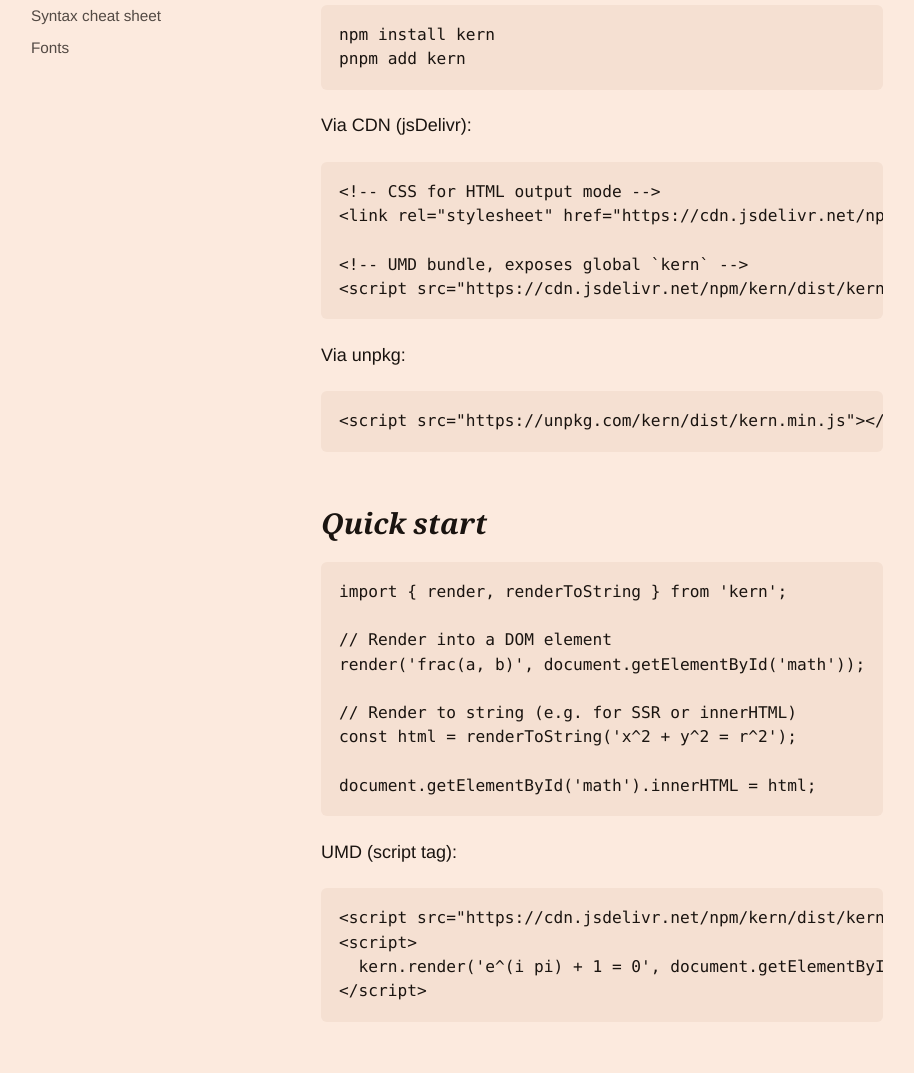
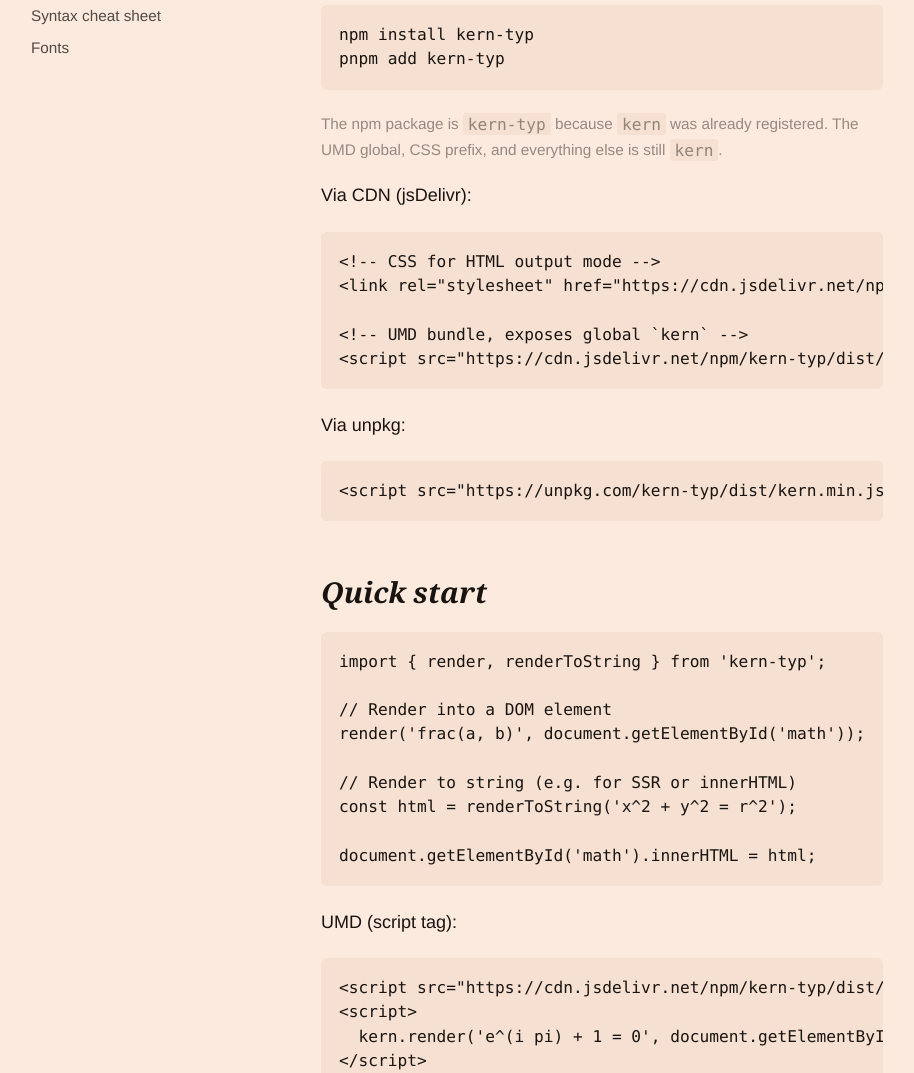
Before and after one commit to tejasprabhune/kern, a website: page docs/docs.html in a window 1280 px wide. Shown: the part 395-1468 px from the top of the page, without its empty margins (165-1079 px from the left). Drawn offline with Linux system fonts and the light colour scheme; a web font is replaced by a local one.

Commit message:
Rename npm package to kern-typ
kern was already registered on npm (it's a Redis client). Publish under
kern-typ instead; UMD global and CSS class prefix stay as kern everywhere
else. Add prepack/prepublishOnly hooks and update CDN/install docs.

```diff
--- a/docs/docs.html
+++ b/docs/docs.html
@@ -66,23 +66,27 @@
     <section id="install">
       <h2>Install</h2>
       <p>Via npm or pnpm:</p>
-      <pre><code>npm install kern
-pnpm add kern</code></pre>
+      <pre><code>npm install kern-typ
+pnpm add kern-typ</code></pre>
+      <p style="font-size:0.85rem;color:var(--muted)">
+        The npm package is <code>kern-typ</code> because <code>kern</code> was already registered.
+        The UMD global, CSS prefix, and everything else is still <code>kern</code>.
+      </p>
 
       <p>Via CDN (jsDelivr):</p>
       <pre><code>&lt;!-- CSS for HTML output mode --&gt;
-&lt;link rel="stylesheet" href="https://cdn.jsdelivr.net/npm/kern/styles/kern.css"&gt;
+&lt;link rel="stylesheet" href="https://cdn.jsdelivr.net/npm/kern-typ/styles/kern.css"&gt;
 
 &lt;!-- UMD bundle, exposes global `kern` --&gt;
-&lt;script src="https://cdn.jsdelivr.net/npm/kern/dist/kern.min.js"&gt;&lt;/script&gt;</code></pre>
+&lt;script src="https://cdn.jsdelivr.net/npm/kern-typ/dist/kern.min.js"&gt;&lt;/script&gt;</code></pre>
 
       <p>Via unpkg:</p>
-      <pre><code>&lt;script src="https://unpkg.com/kern/dist/kern.min.js"&gt;&lt;/script&gt;</code></pre>
+      <pre><code>&lt;script src="https://unpkg.com/kern-typ/dist/kern.min.js"&gt;&lt;/script&gt;</code></pre>
     </section>
 
     <section id="quickstart">
       <h2>Quick start</h2>
-      <pre><code>import { render, renderToString } from 'kern';
+      <pre><code>import { render, renderToString } from 'kern-typ';
 
 // Render into a DOM element
 render('frac(a, b)', document.getElementById('math'));
@@ -93,7 +97,7 @@
 document.getElementById('math').innerHTML = html;</code></pre>
 
       <p>UMD (script tag):</p>
-      <pre><code>&lt;script src="https://cdn.jsdelivr.net/npm/kern/dist/kern.min.js"&gt;&lt;/script&gt;
+      <pre><code>&lt;script src="https://cdn.jsdelivr.net/npm/kern-typ/dist/kern.min.js"&gt;&lt;/script&gt;
 &lt;script&gt;
   kern.render('e^(i pi) + 1 = 0', document.getElementById('math'));
 &lt;/script&gt;</code></pre>
@@ -183,7 +187,7 @@
         Automatically find and render all math delimiters in a DOM subtree.
         Same interface as KaTeX's auto-render extension.
       </p>
-      <pre><code>import renderMathInElement from 'kern/auto-render';
+      <pre><code>import renderMathInElement from 'kern-typ/auto-render';
 
 renderMathInElement(document.body, {
   delimiters: [
@@ -349,7 +353,7 @@
         New Computer Modern Math:
       </p>
       <pre><code>&lt;link rel="stylesheet"
-  href="https://cdn.jsdelivr.net/npm/kern/styles/kern-newcm.css"&gt;</code></pre>
+  href="https://cdn.jsdelivr.net/npm/kern-typ/styles/kern-newcm.css"&gt;</code></pre>
     </section>
 
   </main>
```
Also changed, not shown: docs/index.html (+5 -5 lines), packages/kern/package.json (+14 -3 lines), README.md, 1 other file.
